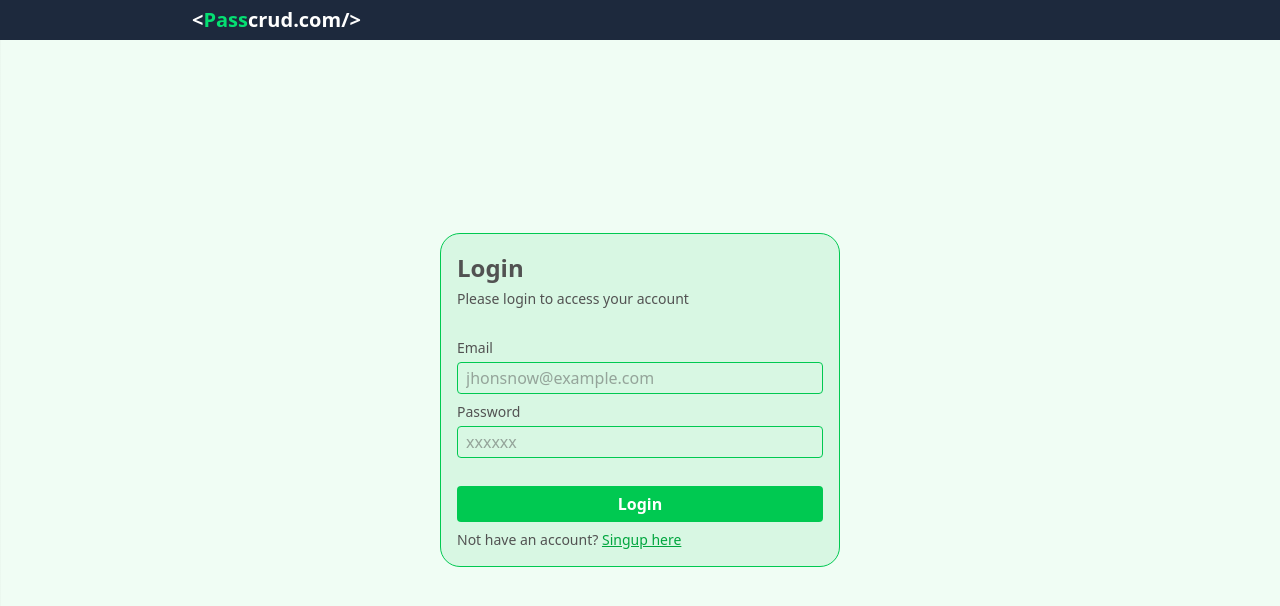
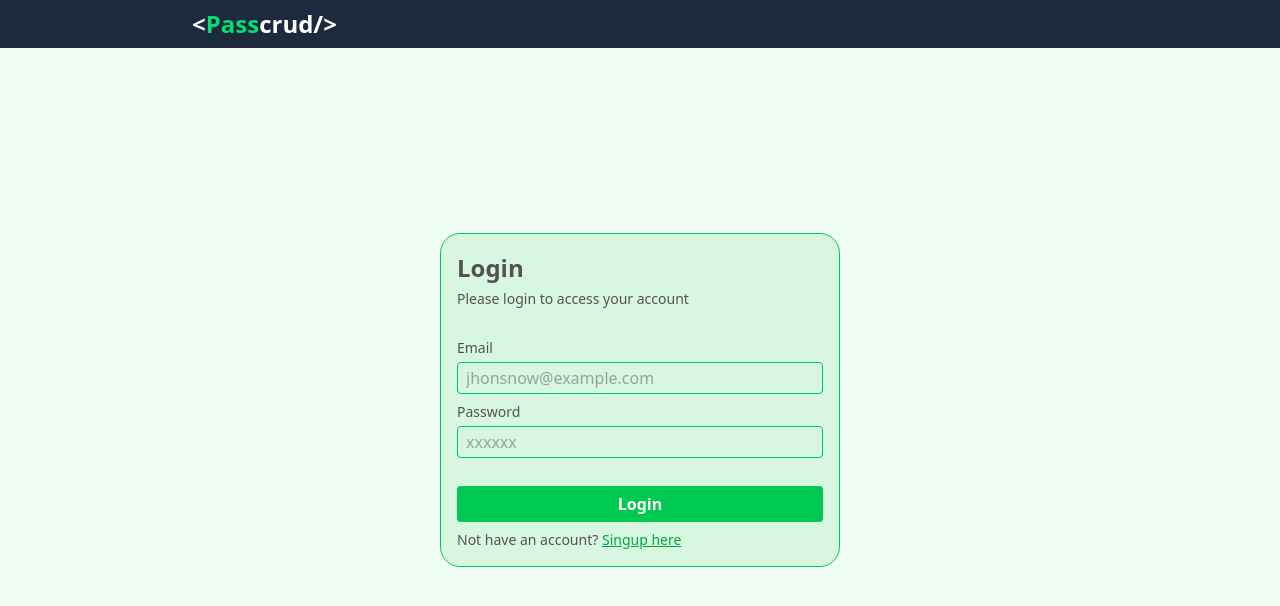
Before and after one commit to hardikdevaliya2006/Supabase_CRUD, a React (Vite) app: page /login in a window 1280 px wide. Shown: the top 606 px of the page. Built offline with nearby package versions, Linux system fonts and the light colour scheme.

Commit message:
fix: adjust Navbar styling and layout in Login page

```diff
--- a/src/components/Navbar.jsx
+++ b/src/components/Navbar.jsx
@@ -1,9 +1,9 @@
 const Navbar = () => {
   return (
-    <nav className="h-full w-[98vw] md:w-[70vw] flex items-center justify-between">
-      <div className="logoSection text-xl font-bold text-white">
+    <nav className="h-full w-[97vw] md:w-[70vw] flex items-center justify-between">
+      <div className="logoSection text-2xl font-bold text-white">
         &lt;<span className="text-green-400">Pass</span>
-        <span>crud.com/&gt;</span>
+        <span>crud/&gt;</span>
       </div>
       <div className="navigationBtn text-white">
         <div className="githubButton"></div>
--- a/src/pages/Login.jsx
+++ b/src/pages/Login.jsx
@@ -4,10 +4,10 @@ import Navbar from "../components/Navbar";
 const Login = () => {
   return (
     <main className="h-screen bg-green-50 bg-[linear-gradient(to_right,#8080800a_1px,transparent_1px),linear-gradient(to_bottom,#8080800a_1px,transparent_1px)] ">
-      <header className="bg-slate-800 flex justify-center items-center h-[5vh]">
+      <header className="bg-slate-800 flex justify-center items-center h-[6vh]">
         <Navbar></Navbar>
       </header>
-      <section className="flex h-[90vh] items-center justify-center">
+      <section className="flex h-[88vh] items-center justify-center">
         <LoginForm></LoginForm>
       </section>
       <footer></footer>
```
